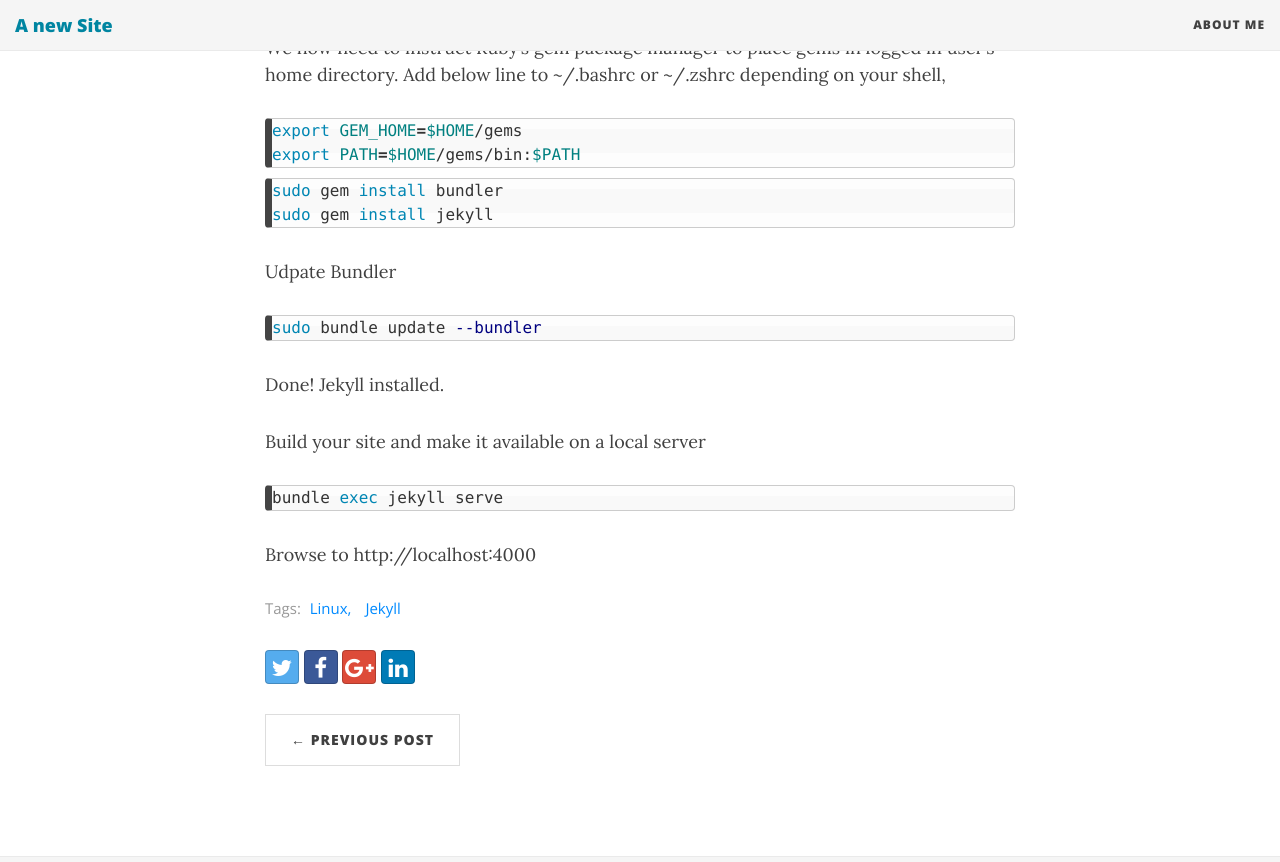
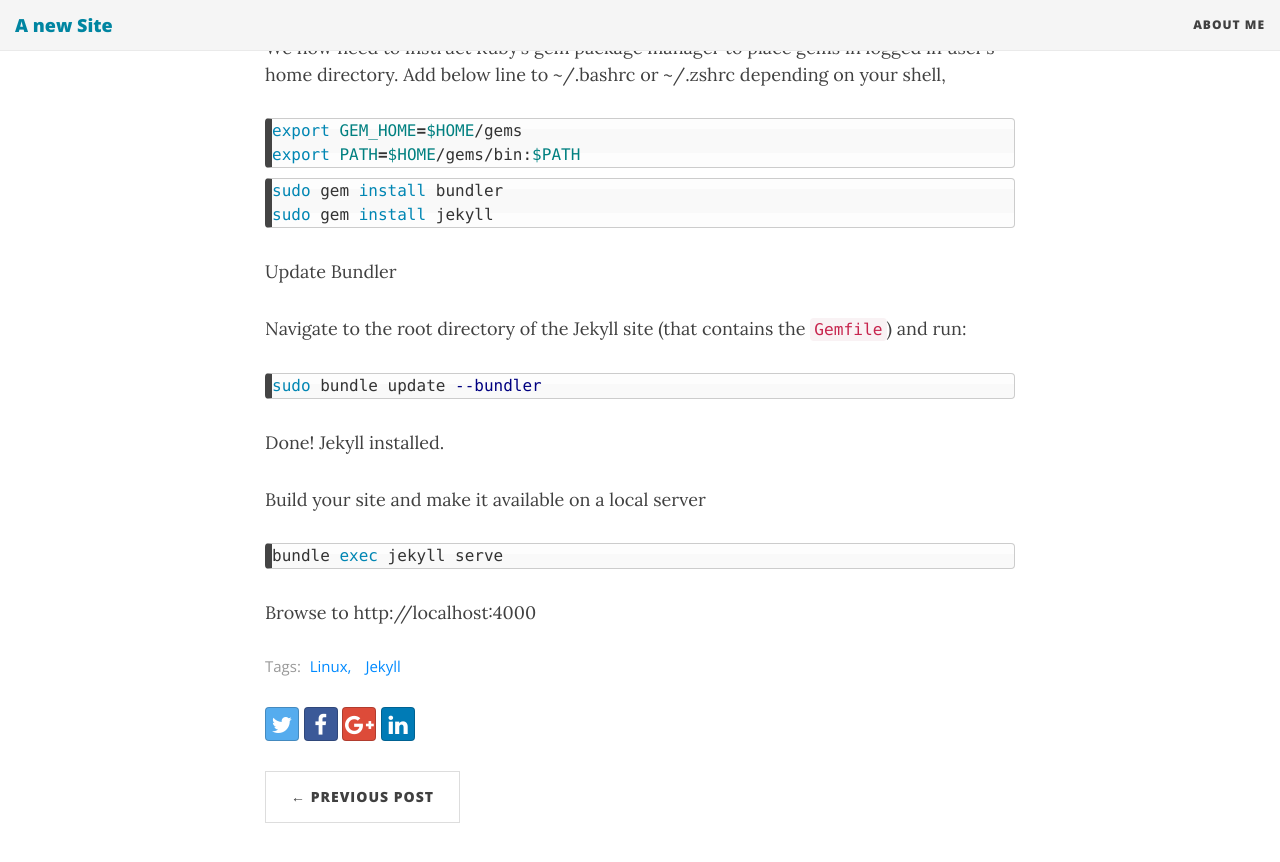
Before and after one commit to viper25/blog-old, a Jekyll site: the page built from _posts/2020-03-21-install-jekyll-on-Ubuntu.md, in a window 1280 px wide and 900 px high, scrolled down 788 px. Shown: the top 862 px of the window. Built offline with Jekyll 4.4.1, drawn with Linux system fonts in a browser that asks for light colours; nearby versions of some CDN libraries.

Commit message:
Fix typo add text

````diff
--- a/_posts/2020-03-21-install-jekyll-on-Ubuntu.md
+++ b/_posts/2020-03-21-install-jekyll-on-Ubuntu.md
@@ -41,7 +41,9 @@ sudo gem install bundler
 sudo gem install jekyll
 ```
 
-Udpate Bundler
+Update Bundler
+
+Navigate to the root directory of the Jekyll site (that contains the `Gemfile`) and run:
 ```bash
 sudo bundle update --bundler
 ```
````
